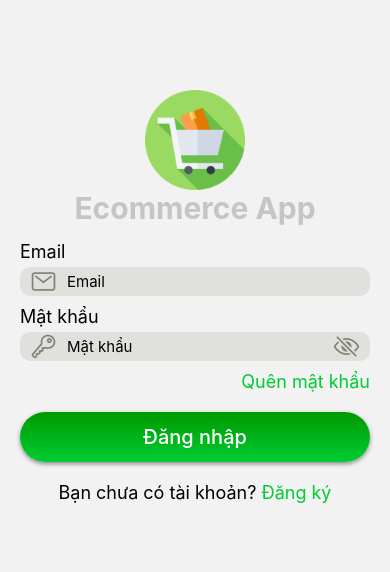
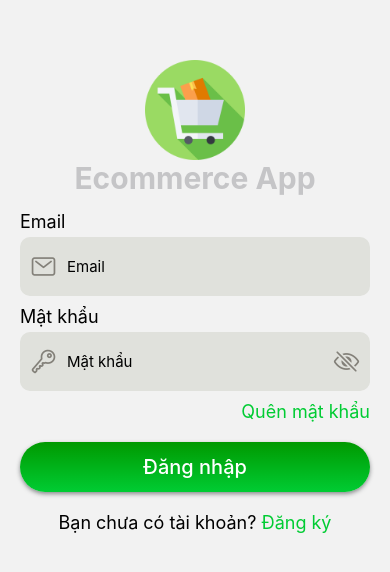
Before and after one commit to dangthuong1067/EcommerceExpo, a React Native app: screen /Login in a window 390 px wide. Shown: the part 126-698 px from the top of the page. Built offline with nearby package versions, Linux system fonts and the light colour scheme.

Commit message:
Phần không bị lỗi

```diff
--- a/package.json
+++ b/package.json
@@ -23,7 +23,7 @@
     "react-hook-form": "^7.51.2",
     "react-native": "0.73.6",
     "react-native-dotenv": "^3.4.11",
-    "react-native-gesture-handler": "^2.16.0",
+    "react-native-gesture-handler": "~2.14.0",
     "react-native-reanimated": "^3.8.1",
     "react-native-safe-area-context": "^4.9.0",
     "react-native-screens": "^3.30.1",
--- a/src/components/textinput-field/textinput-field.styles.js
+++ b/src/components/textinput-field/textinput-field.styles.js
@@ -9,6 +9,7 @@ const styles = StyleSheet.create({
     flexDirection: 'row',
     paddingHorizontal: 10,
     marginTop: 5,
+    paddingVertical:15
   },
   label: {
     fontSize: 18
```
